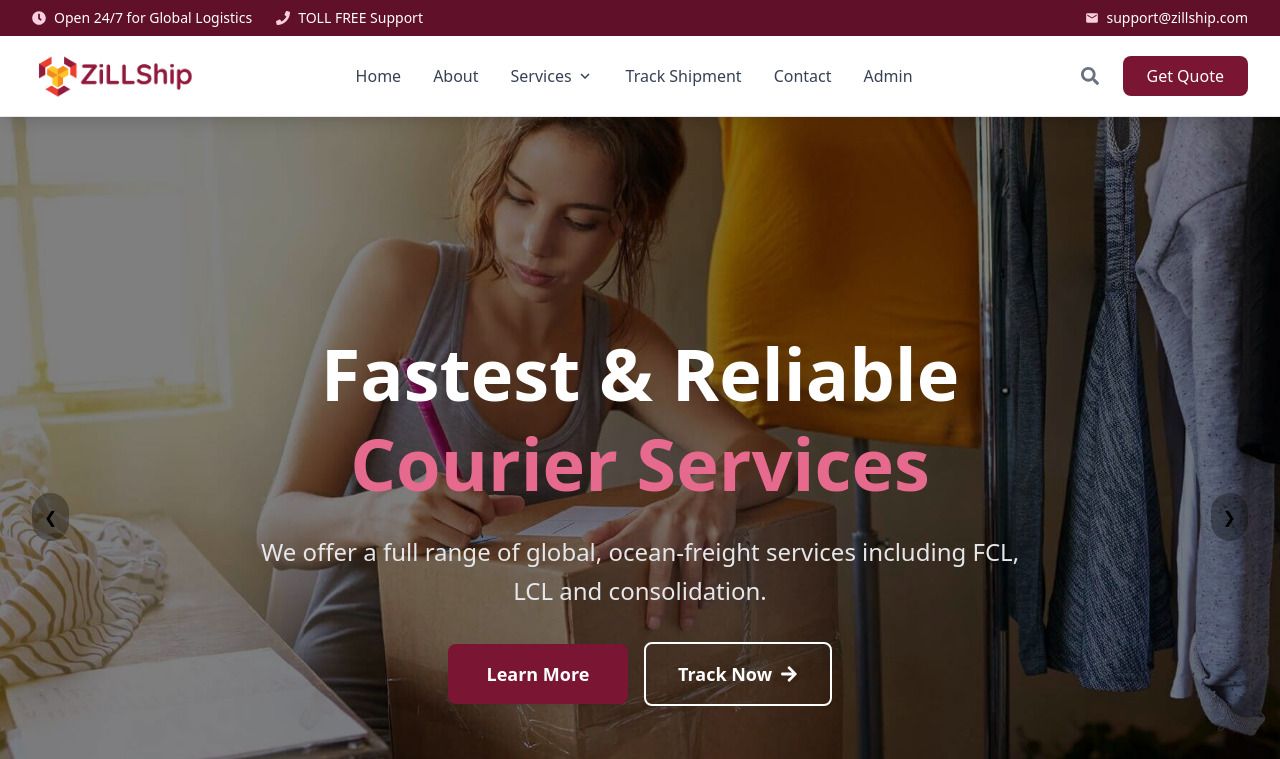
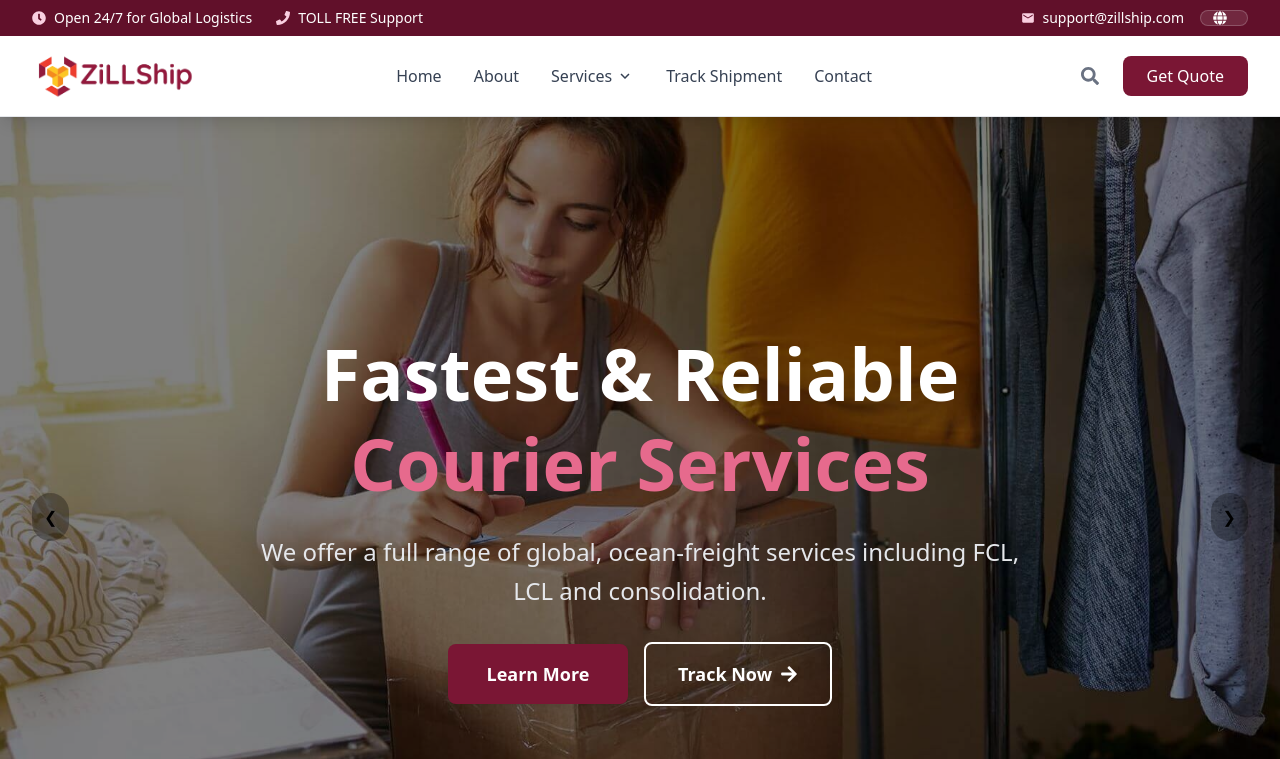
Before and after one commit to godwininyene/zillship, a Next.js app: page / in a window 1280 px wide. Shown: the top 759 px of the page. Built offline with nearby package versions, Linux system fonts and the light colour scheme.

Commit message:
WIP: Added language translator and print invoice for customers

```diff
--- a/src/app/(manage)/shipments/ShipmentActions.js
+++ b/src/app/(manage)/shipments/ShipmentActions.js
@@ -6,7 +6,7 @@ export default function ShipmentActions({ shipmentId }) {
   const router = useRouter()
 
   const handleViewInvoice = () => {
-    router.push(`/shipments/invoice/${shipmentId}`)
+    router.push(`/invoice/${shipmentId}`)
   }
 
   return (
--- a/src/app/(manage)/shipments/invoice/[id]/InvoiceUI.js
+++ b/src/app/(public)/invoice/[id]/InvoiceUI.js
@@ -112,7 +112,7 @@ const InvoiceUI = ({ shipment }) => {
     return (
         <div className="min-h-screen bg-gray-50 p-4 md:p-6">
             {/* Navigation */}
-            <div className="mb-6">
+            {/* <div className="mb-6">
                 <Link
                     href="/shipments"
                     className="inline-flex items-center text-primary-600 hover:text-primary-700 font-medium"
@@ -120,7 +120,7 @@ const InvoiceUI = ({ shipment }) => {
                     <FaArrowLeft className="mr-2 h-4 w-4" />
                     Back to Shipments
                 </Link>
-            </div>
+            </div> */}
 
             {/* Invoice Container */}
             <div className="max-w-4xl mx-auto mb-12 bg-white rounded-2xl shadow-lg border border-gray-200 overflow-hidden">
--- a/src/app/(public)/layout.js
+++ b/src/app/(public)/layout.js
@@ -3,6 +3,7 @@ import '@/app/globals.css'
 import PageNav from "@/ui/PageNav";
 import Footer from "@/ui/Footer";
 import AOSProvider from "@/ui/AOSProvider";
+import GoogleTranslateLoader from "@/ui/GoogleTranslateLoader";
 
 const geistSans = Geist({
   variable: "--font-geist-sans",
@@ -33,6 +34,7 @@ export default function RootLayout({ children }) {
       <body
         className={`${geistSans.variable} ${geistMono.variable} antialiased`}
       >
+        {/* <GoogleTranslateLoader /> */}
         <PageNav/>
         <AOSProvider>
           <main> {children}</main>
--- a/src/app/(public)/trackingResult/page.js
+++ b/src/app/(public)/trackingResult/page.js
@@ -481,9 +481,9 @@ const Page = async ({ searchParams }) => {
                 <h3 className="text-lg font-bold text-gray-800">Shipment Route</h3>
                 <span className="ml-auto text-xs text-gray-500">Route Visualization</span>
               </div>
-              <div className="p-0">
+              <div className="p-4">
                 <div className="relative h-137.5">
-                  <div id="shipment_map" className="w-full h-full overflow-hidden leaflet-container leaflet-touch leaflet-retina leaflet-fade-anim">
+                  {/* <div id="shipment_map" className="w-full h-full overflow-hidden leaflet-container leaflet-touch leaflet-retina leaflet-fade-anim">
                     <div className="w-full h-full bg-gray-100 flex items-center justify-center">
                       <div className="text-center">
                         <FaMap className="text-4xl text-gray-400 mx-auto mb-3" />
@@ -491,10 +491,10 @@ const Page = async ({ searchParams }) => {
                         <p className="text-sm text-gray-500 mt-2">Route visualization</p>
                       </div>
                     </div>
-                  </div>
+                  </div> */}
 
-                  {/* Route Info Overlay */}
-                  <div className="absolute bottom-4 left-4 bg-white bg-opacity-90 backdrop-filter backdrop-blur-sm p-4 rounded-lg shadow-lg max-w-sm">
+                  {/* Route Info Overlay will be position absolute bottom-4 left-4 when map appear*/}
+                  <div className=" bg-white bg-opacity-90 backdrop-filter backdrop-blur-sm p-4 rounded-lg shadow-lg max-w-sm">
                     <h4 className="text-sm font-semibold text-gray-800 mb-3">Shipment Route</h4>
 
                     <div className="space-y-3">
@@ -634,10 +634,10 @@ const Page = async ({ searchParams }) => {
                   </div>
 
                   <div className="mt-6 flex flex-wrap gap-3 justify-center md:justify-start">
-                    <button className="inline-flex items-center px-4 py-2 border border-transparent rounded-md shadow-sm text-sm font-medium text-white bg-primary-600 hover:bg-primary-700 focus:outline-none focus:ring-2 focus:ring-offset-2 focus:ring-primary-500 transition-all">
+                    <Link href={`/invoice/${shipment._id}`} className="inline-flex items-center px-4 py-2 border border-transparent rounded-md shadow-sm text-sm font-medium text-white bg-primary-600 hover:bg-primary-700 focus:outline-none focus:ring-2 focus:ring-offset-2 focus:ring-primary-500 transition-all">
                       <FaPrint className="h-4 w-4 mr-2" />
                       Print Receipt
-                    </button>
+                    </Link>
 
                     {shipment.payment_method === 'Receiver Pays' && (
                       <button className="inline-flex items-center px-4 py-2 border border-transparent rounded-md shadow-sm text-sm font-medium text-white bg-green-600 hover:bg-green-700 focus:outline-none focus:ring-2 focus:ring-offset-2 focus:ring-green-500 transition-all">
--- a/src/app/globals.css
+++ b/src/app/globals.css
@@ -13,9 +13,6 @@
 }
 
 
-body {
-  top: 0 !important;
-}
 .custom-shape-divider-bottom-1767999524 {
   position: absolute;
   bottom: 0;
@@ -40,34 +37,32 @@ body {
 
 
 
-
-@keyframes fadeUp {
-  from {
-    opacity: 0;
-    transform: translateY(30px) scale(0.98);
-  }
-
-  to {
-    opacity: 1;
-    transform: translateY(0) scale(1);
-  }
+/* ===== GOOGLE TRANSLATE RESET ===== */
+.goog-te-banner-frame {
+  display: none !important;
 }
 
-
-.goog-te-gadget {
-  font-size: 0 !important;
+body {
+  top: 0 !important;
 }
 
-.goog-te-gadget select {
-  font-size: 13px !important;
-  padding: 4px 8px;
-  border-radius: 6px;
-  border: 1px solid #e5e7eb;
+.goog-logo-link,
+.goog-te-gadget span {
+  display: none !important;
+}
+
+/* ===== DESKTOP STYLE ===== */
+.translator-desktop select {
+  background: transparent;
+  color: white;
+  border: none;
+  outline: none;
+  font-size: 13px;
   cursor: pointer;
 }
 
-.goog-te-banner-frame {
-  display: none !important;
+.translator-desktop select option {
+  color: #000;
 }
 
 
@@ -120,6 +115,19 @@ body {
   animation: rotate 1s infinite linear;
 }
 
+
+@keyframes fadeUp {
+  from {
+    opacity: 0;
+    transform: translateY(30px) scale(0.98);
+  }
+
+  to {
+    opacity: 1;
+    transform: translateY(0) scale(1);
+  }
+}
+
 @keyframes rotate {
   to {
     transform: rotate(1turn);
--- a/src/models/shipment.js
+++ b/src/models/shipment.js
@@ -153,9 +153,12 @@ ShipmentSchema.pre('save', async function () {
     if (this.shipping_cost && this.clearance_cost) {
         this.total_cost = this.shipping_cost + this.clearance_cost;
     }
-    const prefix = 'ZS';
-    const random = Math.floor(100000000 + Math.random() * 900000000);
-    this.tracking_number = `${prefix}${random}`;
+    // Generate tracking number ONLY when creating a new record
+    if (this.isNew && !this.tracking_number) {
+        const prefix = 'ZS';
+        const random = Math.floor(100000000 + Math.random() * 900000000);
+        this.tracking_number = `${prefix}${random}`;
+    }
 });
 
 // Method to update status with history
--- /dev/null
+++ b/src/ui/LanguageSwitcher.js
@@ -0,0 +1,40 @@
+'use client'
+const languages = [
+  { code: "en", label: "EN" },
+  { code: "fr", label: "FR" },
+  { code: "es", label: "ES" },
+  { code: "de", label: "DE" },
+  { code: "pt", label: "PT" },
+  { code: "ar", label: "AR" },
+];
+
+export default function LanguageSwitcher() {
+
+  const changeLanguage = (lang) => {
+    const select = document.querySelector(".goog-te-combo");
+    if (!select) return;
+
+    select.value = lang;
+    select.dispatchEvent(new Event("change"));
+  };
+
+  return (
+    <div className="relative group cursor-pointer text-white text-sm">
+      <div className="flex items-center gap-1">
+        🌍 <span>Select</span>
+      </div>
+
+      <div className="absolute right-0 mt-2 hidden group-hover:block bg-white text-black rounded-xl shadow-xl overflow-hidden min-w-[90px] z-50">
+        {languages.map((lang) => (
+          <button
+            key={lang.code}
+            onClick={() => changeLanguage(lang.code)}
+            className="block w-full px-3 py-2 text-left hover:bg-gray-100 text-sm"
+          >
+            {lang.label}
+          </button>
+        ))}
+      </div>
+    </div>
+  );
+}
--- a/src/ui/PageNav.js
+++ b/src/ui/PageNav.js
@@ -8,6 +8,7 @@ import { useState, useEffect, useRef } from 'react';
 import { FiMenu, FiX } from 'react-icons/fi';
 import { useRouter } from "next/navigation";
 import dynamic from "next/dynamic";
+import LanguageSwitcher from './LanguageSwitcher';
 
 const navLinks = [
     { label: 'Home', href: '/' },
@@ -25,16 +26,16 @@ const navLinks = [
     },
     { label: 'Track Shipment', href: '/track-order' },
     { label: 'Contact', href: '/' },
-    { label: 'Admin', href: '/login' }
+    // { label: 'Admin', href: '/login' }
 
 ];
 
 
 
 
-// const GoogleTranslate = dynamic(() => import("./GoogleTranslate"), {
-//     ssr: false
-// });
+const GoogleTranslate = dynamic(() => import("./GoogleTranslate"), {
+    ssr: false
+});
 
 
 const PageNav = () => {
@@ -119,10 +120,15 @@ const PageNav = () => {
                                 <MdEmail className='text-primary-200' />
                                 <a href='mailto:support@zillship.com' className='hover:text-primary-200 transition-colors'>support@zillship.com</a>
                             </div>
-                            {/* Google Translator */}
-                            {/* <div className="hidden md:flex items-center bg-white/10 px-3 py-1 rounded-md">
-                                <GoogleTranslate />
-                            </div> */}
+                            {/* Google Translator (Desktop) */}
+                            <div className="flex items-center gap-2 bg-white/10 px-3  rounded-full border border-white/20">
+                                <FaGlobe className="text-white text-sm" />
+                                <div className="translator-desktop">
+                                    <GoogleTranslate />
+                                </div>
+                            </div>
+                            {/* <LanguageSwitcher /> */}
+
 
                         </div>
                     </div>
@@ -326,36 +332,7 @@ const PageNav = () => {
                             ))}
 
                             {/* Mobile Google Translator */}
-                            {/* <div className='pt-4 border-t border-gray-100'>
-                                <div className='text-sm font-medium text-gray-700 mb-2'>Language</div>
-                                <GoogleTranslate />
-                                <style jsx global>{`
-                                    .goog-te-gadget {
-                                        color: transparent !important;
-                                        font-size: 0 !important;
-                                    }
-                                    .goog-te-gadget .goog-te-combo {
-                                        width: 100% !important;
-                                        margin: 0 !important;
-                                        padding: 8px 12px !important;
-                                        border: 1px solid #d1d5db !important;
-                                        border-radius: 6px !important;
-                                        background: white !important;
-                                        color: #374151 !important;
-                                        font-size: 14px !important;
-                                        cursor: pointer !important;
-                                    }
-                                    .goog-te-gadget .goog-te-combo:hover {
-                                        border-color: #9ca3af !important;
-                                    }
-                                    .goog-te-banner-frame {
-                                        display: none !important;
-                                    }
-                                    body {
-                                        top: 0 !important;
-                                    }
-                                `}</style>
-                            </div> */}
+
                         </div>
 
                         {/* Mobile Contact Info */}
```
Also changed, not shown: src/ui/GoogleTranslate.js (+16 -42 lines), src/ui/GoogleTranslateLoader.js (added, +45 -0 lines), src/app/(public)/invoice/[id]/page.js (renamed from src/app/(manage)/shipments/invoice/[id]/page.js).
